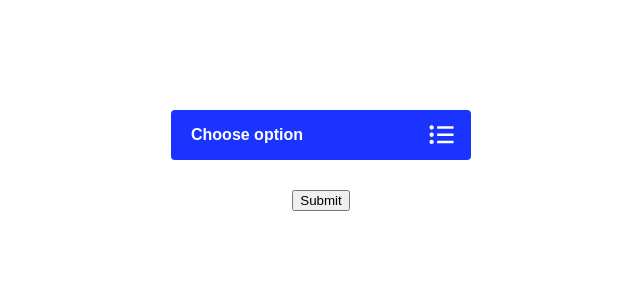
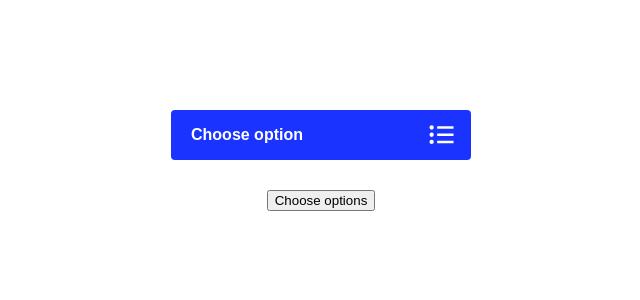
Before and after one commit to NguyenVanHuy1405/Lab07, a PHP site: page / in a window 1280 px wide. Shown: the top 300 px of the page, without its empty margins (319-959 px from the left). Run offline with PHP 8.4, Linux system fonts and the light colour scheme.

Commit message:
Update index.php

```diff
--- a/index.php
+++ b/index.php
@@ -100,7 +100,7 @@
         </div>
       </div>
 
-      <input type="submit" name="submit" vlaue="Choose options">
+      <input type="submit" name="submit" value="Choose options">
     </form>
 
     <?php
```
